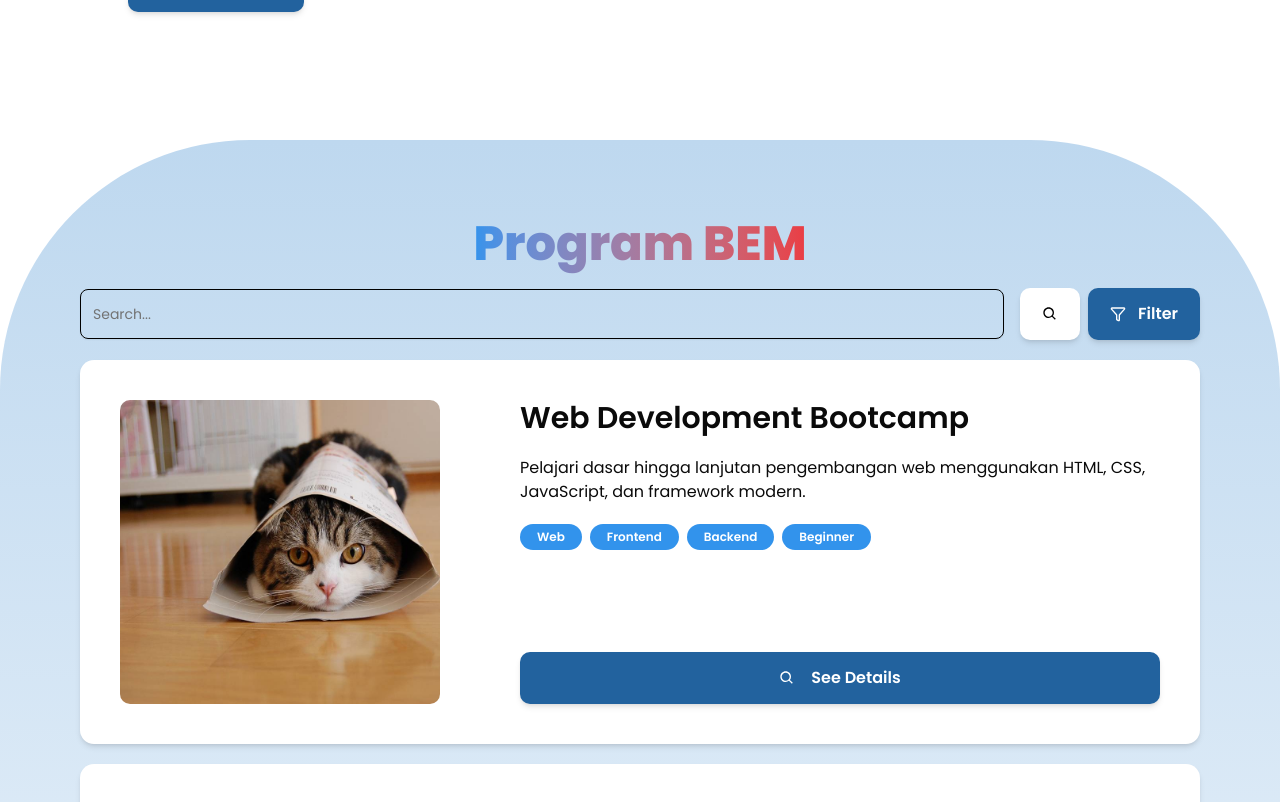
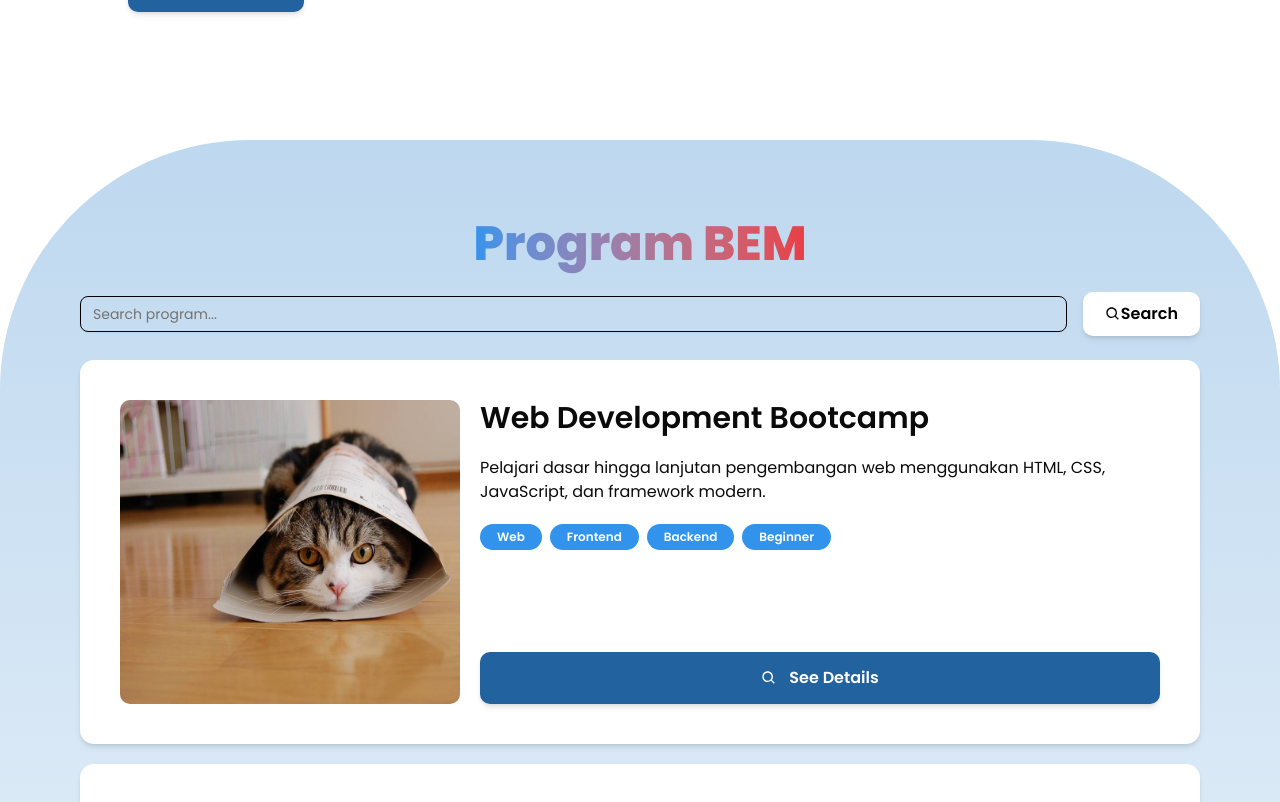
Before and after one commit to Bismit-2025/bem-portfolio-2025, a Next.js app: page /program in a window 1280 px wide. Shown: the part 797-1599 px from the top of the page. Built offline with nearby package versions, Linux system fonts and the light colour scheme.

Commit message:
feat: add pagination and filter features

```diff
--- a/src/modules/ProgramModule/components/OurPrograms.tsx
+++ b/src/modules/ProgramModule/components/OurPrograms.tsx
@@ -1,10 +1,9 @@
 "use client";
 import { motion } from "framer-motion";
-import { useRef, useState } from "react";
+import { useEffect, useMemo, useRef, useState } from "react";
 import { Input } from "@/components/ui/input";
 import { Button } from "@/components/ui/button";
 import { BiSearch } from "react-icons/bi";
-import { FilterIcon } from "lucide-react";
 import Image from "next/image";
 import Link from "next/link";
 import { PROGRAM_BEM } from "../const";
@@ -20,15 +19,6 @@ import {
   PaginationNext,
   PaginationPrevious,
 } from "@/components/ui/pagination";
-import {
-  DropdownMenu,
-  DropdownMenuContent,
-  DropdownMenuGroup,
-  DropdownMenuItem,
-  DropdownMenuLabel,
-  DropdownMenuSeparator,
-  DropdownMenuTrigger,
-} from "@/components/ui/dropdown-menu";
 
 type ProgramCardProps = {
   title: string;
@@ -42,26 +32,28 @@ const ITEMS_PER_PAGE = 3;
 
 const ProgramCard = ({ title, desc, href, image, tags }: ProgramCardProps) => {
   return (
-    <div className="flex max-md:flex-col  lg:flex-row items-stretch bg-white shadow-md rounded-xl gap-5 px-5 md:px-10 md:gap-20  py-10">
+    <div className="flex max-md:flex-col lg:flex-row bg-white shadow-md rounded-xl gap-5 px-5 md:px-10 py-10">
       <div className="flex-1 relative max-md:aspect-video md:w-[26.7rem] md:h-76 rounded-lg">
         <Image
-          src={image || "/placeholder.jpeg"}
-          alt="Gambar Project"
-          layout="fill"
+          src={"/placeholder.jpeg"}
+          alt={title}
+          fill
           className="object-cover rounded-lg"
         />
       </div>
-      <div className="flex flex-2  flex-col text-start gap-3 md:gap-5">
+
+      <div className="flex flex-2 flex-col gap-3 md:gap-5 text-start">
         <h1 className="text-lg md:text-3xl font-semibold">{title}</h1>
-        <p className="max-mdtext-sm">{desc}</p>
-        <div className="flex flex-wrap gap-2 ">
+        <p>{desc}</p>
+
+        <div className="flex flex-wrap gap-2">
           {tags.map((t, i) => (
             <Badge key={i}>{t}</Badge>
           ))}
         </div>
 
         <Link href={href} className="mt-auto">
-          <Button className="items-center gap-4 text-center w-full">
+          <Button className="w-full gap-3">
             <BiSearch /> See Details
           </Button>
         </Link>
@@ -73,34 +65,33 @@ const ProgramCard = ({ title, desc, href, image, tags }: ProgramCardProps) => {
 export default function OurPrograms() {
   const ref = useRef<HTMLDivElement>(null);
   const isMobile = useMediaQuery("(max-width: 768px)");
+
+  const [titleQuery, setTitleQuery] = useState("");
   const [currentPage, setCurrentPage] = useState(1);
-
-  const totalPage = Math.ceil(PROGRAM_BEM.length / ITEMS_PER_PAGE);
-  const startIndex = (currentPage - 1) * ITEMS_PER_PAGE;
-  const endIndex = startIndex + ITEMS_PER_PAGE;
-
-  const currItems = PROGRAM_BEM.slice(startIndex, endIndex);
 
   const radius = useScrollRadius(ref, {
     maxRadius: isMobile ? 100 : 250,
   });
 
-  const allTags = Array.from(new Set(PROGRAM_BEM.flatMap((p) => p.tags)));
+  const filteredPrograms = useMemo(() => {
+    const q = titleQuery.trim().toLowerCase();
+    if (!q) return PROGRAM_BEM;
 
-  const searchRef = useRef<HTMLButtonElement>(null);
-  const handleSearchClick = () => {
-    return;
-  };
+    return PROGRAM_BEM.filter((program) =>
+      program.title.toLowerCase().includes(q),
+    );
+  }, [titleQuery]);
 
-  const handleEnterKey = (e: React.KeyboardEvent<HTMLInputElement>) => {
-    if (e.key === "Enter") {
-      e.preventDefault();
+  const totalPage = Math.ceil(filteredPrograms.length / ITEMS_PER_PAGE);
 
-      if (searchRef.current) {
-        searchRef.current.click();
-      }
-    }
-  };
+  const currentPrograms = useMemo(() => {
+    const start = (currentPage - 1) * ITEMS_PER_PAGE;
+    return filteredPrograms.slice(start, start + ITEMS_PER_PAGE);
+  }, [filteredPrograms, currentPage]);
+
+  useEffect(() => {
+    setCurrentPage(1);
+  }, [titleQuery]);
 
   return (
     <section className="min-h-screen">
@@ -109,67 +100,52 @@ export default function OurPrograms() {
         style={{
           borderTopLeftRadius: radius,
           borderTopRightRadius: radius,
-          borderBottomLeftRadius: 0,
-          borderBottomRightRadius: 0,
         }}
-        className="flex flex-col h-full rounded-b-none pt-20 md:px-20 px-5 gap-5 bg-linear-to-b from-pacil-blue-300  to-white will-change-transform text-center"
+        className="flex flex-col pt-20 px-5 md:px-20 gap-6 bg-linear-to-b from-pacil-blue-300 to-white text-center"
       >
-        <h2 className="text-4xl md:text-5xl space-y-2 md:space-y-4 font-extrabold ">
+        <h2 className="text-4xl md:text-5xl font-extrabold">
           <span className="bg-linear-to-r from-pacil-blue-700 to-pacil-red-700 bg-clip-text text-transparent">
             Program BEM
           </span>
         </h2>
-        <div className="flex  flex-row items-center gap-4">
+
+        <div className="flex items-center gap-4">
           <Input
-            type="text"
-            placeholder="Search..."
-            className="border-black max-md:py-5 md:py-6"
-            onKeyDown={handleEnterKey}
+            placeholder="Search program..."
+            value={titleQuery}
+            onChange={(e) => setTitleQuery(e.target.value)}
+            className="border-black"
           />
-          <div className="flex flex-row gap-2">
-            <Button
-              ref={searchRef}
-              onClick={handleSearchClick}
-              className="bg-white py-0! max-md:p-3! hover:bg-white/80 "
-            >
+
+          <Button className="bg-white py-2! hover:bg-white/80">
             <BiSearch className="text-black" />
+            <span className="hidden md:inline text-black">Search</span>
           </Button>
-            <DropdownMenu>
-              <DropdownMenuTrigger>
-                <Button className="md:space-x-3 max-md:p-3!">
-                  <FilterIcon className="size-4 " />
-                  <span className="max-md:hidden">Filter </span>
-                </Button>
-              </DropdownMenuTrigger>
-              <DropdownMenuContent>
-                {allTags.map((t, i) => (
-                  <DropdownMenuItem key={i}>{t}</DropdownMenuItem>
-                ))}
-              </DropdownMenuContent>
-            </DropdownMenu>
         </div>
-        </div>
-        <div className="flex gap-5 flex-col">
-          {currItems.map((p, i) => (
-            <ProgramCard
-              key={i}
-              title={p.title}
-              tags={p.tags}
-              desc={p.desc}
-              href={p.href}
-            />
+
+        <div className="flex flex-col gap-5">
+          {currentPrograms.length === 0 && (
+            <p className="text-gray-500">Belum ada Program</p>
+          )}
+
+          {currentPrograms.map((p, i) => (
+            <ProgramCard key={i} {...p} />
           ))}
         </div>
+
+        {totalPage > 1 && (
           <Pagination className="mt-10">
             <PaginationContent>
               <PaginationItem>
                 <PaginationPrevious
+                  href="#"
                   onClick={(e) => {
                     e.preventDefault();
-                  setCurrentPage((prev) => Math.max(prev - 1, 1));
+                    setCurrentPage((p) => Math.max(p - 1, 1));
                   }}
                 />
               </PaginationItem>
+
               {Array.from({ length: totalPage }).map((_, i) => {
                 const page = i + 1;
                 return (
@@ -186,16 +162,19 @@ export default function OurPrograms() {
                   </PaginationItem>
                 );
               })}
+
               <PaginationItem>
                 <PaginationNext
+                  href="#"
                   onClick={(e) => {
                     e.preventDefault();
-                  setCurrentPage((prev) => Math.min(prev + 1, totalPage));
+                    setCurrentPage((p) => Math.min(p + 1, totalPage));
                   }}
                 />
               </PaginationItem>
             </PaginationContent>
           </Pagination>
+        )}
       </motion.div>
     </section>
   );
```
Lines whose indentation alone changed are shown as unchanged.
